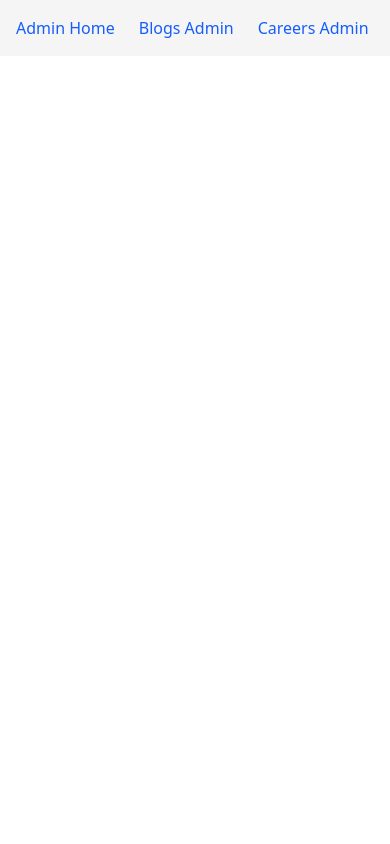
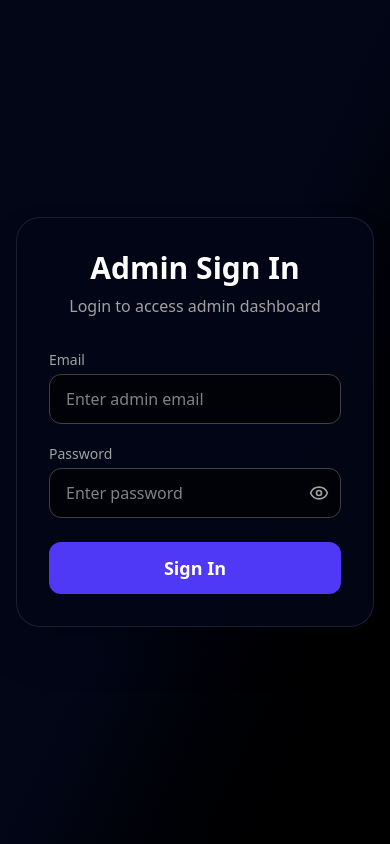
Before and after one commit to Trapti12Sharma/Capyngen-Admin-Panel, a React (Vite) app: page /admin-login in a window 390 px wide. Built offline with nearby package versions, Linux system fonts and the light colour scheme.

Commit message:
Sign In done

```diff
--- a/src/App.jsx
+++ b/src/App.jsx
@@ -1,40 +1,90 @@
 import React from "react";
-import { BrowserRouter as Router, Routes, Route, Link } from "react-router-dom";
+import {
+  BrowserRouter as Router,
+  Routes,
+  Route,
+  Navigate,
+} from "react-router-dom";
+
 import AdminPanel from "./components/AdminPanel";
 import CareerAdminPanel from "./components/CareerAdminPanel";
 import AdminLanding from "./components/AdminLanding";
-import { ToastProvider } from "./hooks/useToast";
 import ViewReports from "./components/ViewReports";
 import Settings from "./components/Settings";
+import AdminLogin from "./components/AdminLogin";
+import AdminNavbar from "./components/AdminNavbar";
+
+import { ToastProvider } from "./hooks/useToast";
+import { isAdminLoggedIn } from "./services/authService";
+
+// 🔐 Protected Route
+const ProtectedRoute = ({ children }) => {
+  const loggedIn = isAdminLoggedIn();
+
+  if (!loggedIn) {
+    return <Navigate to="/admin-login" replace />;
+  }
+
+  return children;
+};
 
 export default function App() {
   return (
     <ToastProvider>
       <Router>
-        {/* ✅ TOP NAVBAR */}
-        <div className="p-4 flex gap-6 bg-neutral-100 dark:bg-neutral-900">
-          <Link to="/" className="text-blue-600">
-            Admin Home
-          </Link>
-
-          <Link to="/blogs" className="text-blue-600">
-            Blogs Admin
-          </Link>
-
-          <Link to="/careers" className="text-blue-600">
-            Careers Admin
-          </Link>
-        </div>
+        {/* ✅ NAVBAR (ONLY AFTER LOGIN) */}
+        {isAdminLoggedIn() && <AdminNavbar />}
 
         {/* ✅ ROUTES */}
         <Routes>
-          {/* ✅ THIS MAKES YOUR DASHBOARD THE LANDING PAGE */}
-          <Route path="/" element={<AdminLanding />} />
+          {/* 🔓 PUBLIC */}
+          <Route path="/admin-login" element={<AdminLogin />} />
 
-          <Route path="/blogs" element={<AdminPanel />} />
-          <Route path="/careers" element={<CareerAdminPanel />} />
-          <Route path="/reports" element={<ViewReports />} />
-          <Route path="/settings" element={<Settings />} />
+          {/* 🔐 PROTECTED */}
+          <Route
+            path="/"
+            element={
+              <ProtectedRoute>
+                <AdminLanding />
+              </ProtectedRoute>
+            }
+          />
+
+          <Route
+            path="/blogs"
+            element={
+              <ProtectedRoute>
+                <AdminPanel />
+              </ProtectedRoute>
+            }
+          />
+
+          <Route
+            path="/careers"
+            element={
+              <ProtectedRoute>
+                <CareerAdminPanel />
+              </ProtectedRoute>
+            }
+          />
+
+          <Route
+            path="/reports"
+            element={
+              <ProtectedRoute>
+                <ViewReports />
+              </ProtectedRoute>
+            }
+          />
+
+          <Route
+            path="/settings"
+            element={
+              <ProtectedRoute>
+                <Settings />
+              </ProtectedRoute>
+            }
+          />
         </Routes>
       </Router>
     </ToastProvider>
--- a/src/components/AdminLanding.jsx
+++ b/src/components/AdminLanding.jsx
@@ -1,15 +1,18 @@
 import { motion } from "framer-motion";
-import { Link } from "react-router-dom";
+import { Link, useNavigate } from "react-router-dom";
 import { useEffect, useState } from "react";
 import { BlogService } from "../services/blogService";
 import { CareerService } from "../services/careerService";
+import { logoutAdmin } from "../services/authService";
 
 export default function AdminLanding() {
   const adminName = "Admin";
+  const navigate = useNavigate();
+
   const [totalBlogs, setTotalBlogs] = useState(0);
   const [totalCareers, setTotalCareers] = useState(0);
 
-  // ✅ FETCH COUNTS DYNAMICALLY
+  // ✅ FETCH COUNTS
   useEffect(() => {
     const fetchCounts = async () => {
       try {
@@ -25,8 +28,15 @@ export default function AdminLanding() {
     fetchCounts();
   }, []);
 
+  // ✅ LOGOUT
+  const handleLogout = () => {
+    logoutAdmin();
+    navigate("/admin-login", { replace: true });
+  };
+
   return (
     <div className="min-h-screen bg-gradient-to-br from-[#0f172a] via-[#020617] to-black text-white">
+      {/* ✅ MAIN CONTENT */}
       <div className="max-w-7xl mx-auto px-6 py-10">
         {/* ✅ HERO */}
         <motion.div
--- /dev/null
+++ b/src/components/AdminLogin.jsx
@@ -0,0 +1,91 @@
+import React, { useState } from "react";
+import { useNavigate } from "react-router-dom";
+import { Eye, EyeOff } from "lucide-react";
+
+export default function AdminLogin() {
+  const navigate = useNavigate();
+
+  const [email, setEmail] = useState("");
+  const [password, setPassword] = useState("");
+  const [showPassword, setShowPassword] = useState(false);
+  const [error, setError] = useState("");
+
+  const handleSubmit = (e) => {
+    e.preventDefault();
+    setError("");
+
+    // ✅ STATIC AUTH (FIXED KEY)
+    if (email === "admin@capyngen.com" && password === "Admin@123") {
+      localStorage.setItem("adminLoggedIn", "true"); // 🔥 FIX
+      navigate("/", { replace: true });
+    } else {
+      setError("Invalid email or password");
+    }
+  };
+
+  return (
+    <div className="min-h-screen flex items-center justify-center bg-gradient-to-br from-[#020617] via-[#020617] to-black px-4">
+      <form
+        onSubmit={handleSubmit}
+        className="w-full max-w-md rounded-3xl bg-[#020617]/90 backdrop-blur-xl border border-white/10 shadow-2xl p-8"
+      >
+        <h1 className="text-3xl font-bold text-center text-white mb-2">
+          Admin Sign In
+        </h1>
+        <p className="text-center text-neutral-400 mb-8">
+          Login to access admin dashboard
+        </p>
+
+        <div className="mb-5">
+          <label className="block text-sm text-neutral-400 mb-1">Email</label>
+          <input
+            type="email"
+            value={email}
+            onChange={(e) => setEmail(e.target.value)}
+            placeholder="Enter admin email"
+            autoComplete="off"
+            className="w-full rounded-xl bg-black/60 border border-neutral-700 px-4 py-3 text-white outline-none focus:border-indigo-500"
+            required
+          />
+        </div>
+
+        <div className="mb-6">
+          <label className="block text-sm text-neutral-400 mb-1">
+            Password
+          </label>
+
+          <div className="relative">
+            <input
+              type={showPassword ? "text" : "password"}
+              value={password}
+              onChange={(e) => setPassword(e.target.value)}
+              placeholder="Enter password"
+              autoComplete="new-password"
+              className="w-full rounded-xl bg-black/60 border border-neutral-700 px-4 py-3 text-white outline-none focus:border-indigo-500 pr-12"
+              required
+            />
+
+            <button
+              type="button"
+              onClick={() => setShowPassword((s) => !s)}
+              className="absolute right-3 top-1/2 -translate-y-1/2 text-neutral-400 hover:text-white"
+            >
+              {showPassword ? <EyeOff size={20} /> : <Eye size={20} />}
+            </button>
+          </div>
+        </div>
+
+        {error && (
+          <p className="text-red-500 text-sm text-center mb-4">{error}</p>
+        )}
+
+        <button
+          type="submit"
+          className="w-full py-3 rounded-xl bg-indigo-600 hover:bg-indigo-700 transition text-white font-semibold text-lg"
+        >
+          Sign In
+        </button>
+      </form>
+    </div>
+  );
+}
--- /dev/null
+++ b/src/components/AdminNavbar.jsx
@@ -0,0 +1,37 @@
+import { Link, useNavigate } from "react-router-dom";
+import { logoutAdmin } from "../services/authService";
+
+export default function AdminNavbar() {
+  const navigate = useNavigate();
+
+  const handleLogout = () => {
+    logoutAdmin();
+    navigate("/admin-login", { replace: true });
+  };
+
+  return (
+    <div className="w-full bg-[#0A1F44] border-b border-[#071830]">
+      <div className="max-w-7xl mx-auto px-6 py-3 flex items-center justify-between">
+        {/* ✅ LOGO → HOME */}
+        <Link to="/" className="flex items-center gap-3">
+          <img
+            src="/capyngen.png"
+            alt="Capyngen Logo"
+            className="h-12 md:h-14 object-contain"
+          />
+          {/* <span className="text-lg md:text-xl font-semibold text-white">
+            Admin Panel
+          </span> */}
+        </Link>
+
+        {/* ✅ LOGOUT */}
+        <button
+          onClick={handleLogout}
+          className="px-5 py-2 rounded-xl bg-gray-200 hover:bg-gray-300 transition text-[#0A1F44] text-sm font-semibold shadow"
+        >
+          Logout
+        </button>
+      </div>
+    </div>
+  );
+}
--- a/src/main.jsx
+++ b/src/main.jsx
@@ -1,13 +1,10 @@
 import React from "react";
 import ReactDOM from "react-dom/client";
 import App from "./App";
-import { ToastProvider } from "./hooks/useToast";
-import "./index.css"; // adjust path if needed
+import "./index.css";
 
 ReactDOM.createRoot(document.getElementById("root")).render(
   <React.StrictMode>
-    <ToastProvider>
-      <App />
-    </ToastProvider>
+    <App />
   </React.StrictMode>
 );
--- /dev/null
+++ b/src/services/authService.js
@@ -0,0 +1,26 @@
+// TEMP SIMPLE AUTH (replace with backend later)
+
+export async function loginAdmin({ email, password }) {
+  // ✅ TEMP credentials
+  const ADMIN_EMAIL = "admin@capyngen.com";
+  const ADMIN_PASSWORD = "Admin@123";
+
+  return new Promise((resolve, reject) => {
+    setTimeout(() => {
+      if (email === ADMIN_EMAIL && password === ADMIN_PASSWORD) {
+        localStorage.setItem("adminLoggedIn", "true");
+        resolve(true);
+      } else {
+        reject(false);
+      }
+    }, 800);
+  });
+}
+
+export function isAdminLoggedIn() {
+  return localStorage.getItem("adminLoggedIn") === "true";
+}
+
+export function logoutAdmin() {
+  localStorage.removeItem("adminLoggedIn");
+}
```
Also changed, not shown: public/capyngen.png (added).
